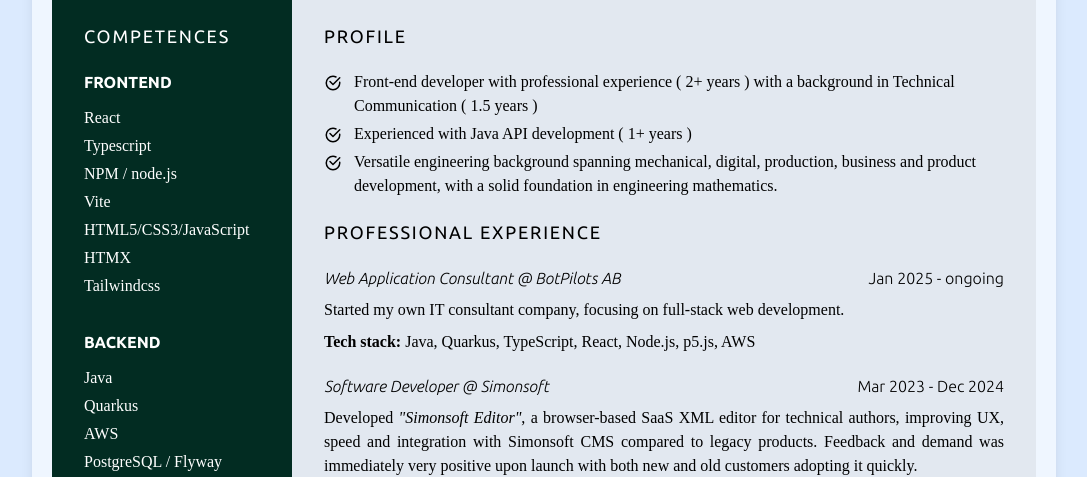
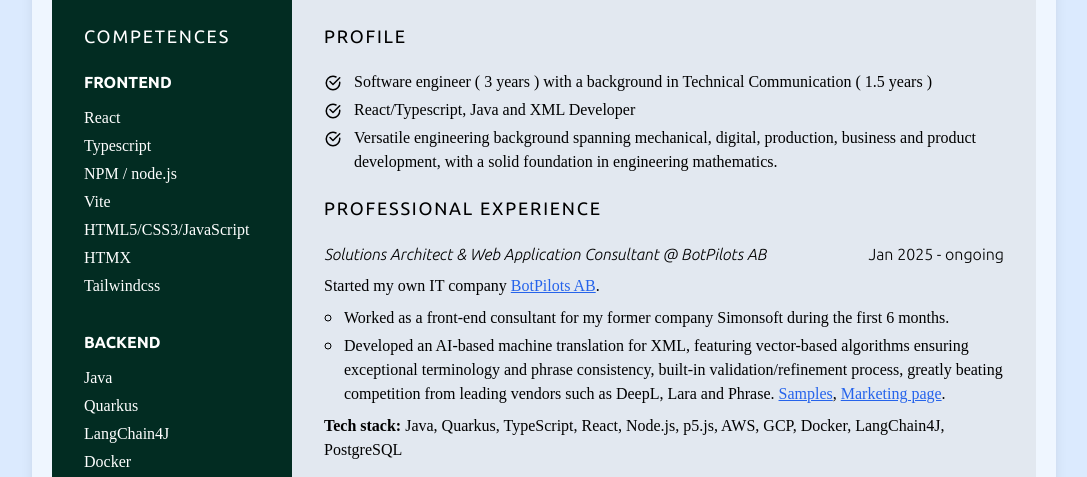
Before and after one commit to hulsbo/cv-page, a plain HTML site: page index.html in a window 1280 px wide. Shown: the part 327-804 px from the top of the page, without its empty margins (96-1183 px from the left). Drawn offline with Linux system fonts and the light colour scheme; a web font is replaced by a local one.

Commit message:
Update BotPilots section.

```diff
--- a/index.html
+++ b/index.html
@@ -86,7 +86,8 @@
 							<ul class="flex flex-col gap-1 items-center lg:items-start">
 								<li>Java</li>
 								<li>Quarkus</li>
-								<li>AWS</li>
+								<li>LangChain4J</li>
+								<li>Docker</li>
 								<li>PostgreSQL / Flyway</li>
 							</ul>
 						</div>
@@ -97,7 +98,6 @@
 								<li>GitHub</li>
 								<li>BitBucket</li>
 								<li>CI/CT/CD</li>
-								<li>Docker</li>
 								<li>Slack</li>
 								<li>Trac</li>
 								<li>ClickUp</li>
@@ -128,12 +128,10 @@
 					<h2 class="text-lg tracking-widest uppercase my-5">PROFILE</h2>
 					<ul class="mb-5 list-inside flex flex-col gap-1">
 						<li class="flex gap-3">
-							<img src="./src/graphics/check-mark-in-circle.svg" class="self-start mt-1" />Front-end developer with
-							professional experience ( 2+ years ) with a background in Technical Communication ( 1.5 years )
+							<img src="./src/graphics/check-mark-in-circle.svg" class="self-start mt-1" />Software engineer ( 3 years ) with a background in Technical Communication ( 1.5 years )
 						</li>
 						<li class="flex gap-3">
-							<img src="./src/graphics/check-mark-in-circle.svg" class="self-start mt-1" /> Experienced with Java API
-							development ( 1+ years )
+							<img src="./src/graphics/check-mark-in-circle.svg" class="self-start mt-1" /> React/Typescript, Java and XML Developer
 						</li>
 						<li class="flex gap-3">
 							<img src="./src/graphics/check-mark-in-circle.svg" class="self-start mt-1" /> Versatile engineering
@@ -147,28 +145,27 @@
 						<h2 class="text-lg tracking-widest uppercase my-5">PROFESSIONAL EXPERIENCE</h2>
 						<div>
 							<div class="flex justify-between mb-1 mt-5">
-								<h2 class="font-extralight italic">Web Application Consultant @ BotPilots AB</h2>
+								<h2 class="font-extralight italic">Solutions Architect & Web Application Consultant @ BotPilots AB</h2>
 								<h2 class="font-extralight">Jan 2025 - ongoing</h2>
 							</div>
 							<p class="text-justify my-2">
-								Started my own IT consultant company, focusing on full-stack web development.
+								Started my own IT company <a href="https://botpilots.se" style="display:inline; color:#2563eb; text-decoration:underline;">BotPilots AB</a>.
 							</p>
-							<!-- <ul class="flex flex-col gap-1 mb-2">
+							<ul class="flex flex-col gap-1 mb-2">
 								<li class="flex gap-3">
-									<img src="./src/graphics/bullet.svg" class="self-start mt-2" />Developed and deployed a PoC API which
-									groups together semantically similar sentences of a publication, removing unncessary translation
-									costs. Ensured API stability with unit and integration testing.
+									<img src="./src/graphics/bullet.svg" class="self-start mt-2" />
+									Worked as a front-end consultant for my former company Simonsoft during the first 6 months.
 								</li>
-								<li class="flex gap-3">
-									<img src="./src/graphics/bullet.svg" class="self-start mt-2" />Developed and deployed BotPilots
-									company site with a custom email form.
+								<li>
+									<div class="flex gap-3">
+										<img src="./src/graphics/bullet.svg" class="self-start mt-2" />
+										<span>
+											Developed an AI-based machine translation for XML, featuring vector-based algorithms ensuring exceptional terminology and phrase consistency, built-in validation/refinement process, greatly beating competition from leading vendors such as DeepL, Lara and Phrase. <a href="https://botpilots.github.io/translation-examples-releases/dita-example-multi-lang/" style="display:inline; color:#2563eb; text-decoration:underline;">Samples</a>, <a href="https://glotbots.com" style="display:inline; color:#2563eb; text-decoration:underline;">Marketing page</a>.
+										</span>
+									</div>
 								</li>
-								<li class="flex gap-3">
-									<img src="./src/graphics/bullet.svg" class="self-start mt-2" />Developed and deployed web app
-									visualizing training data from Strava by use of their API.
-								</li>
-							</ul> -->
-							<p class="my-2"><b>Tech stack: </b> Java, Quarkus, TypeScript, React, Node.js, p5.js, AWS</p>
+							</ul>
+							<p class="my-2"><b>Tech stack: </b> Java, Quarkus, TypeScript, React, Node.js, p5.js, AWS, GCP, Docker, LangChain4J, PostgreSQL</p>
 						</div>
 						<div>
 							<div class="flex justify-between mb-1 mt-5">
```
